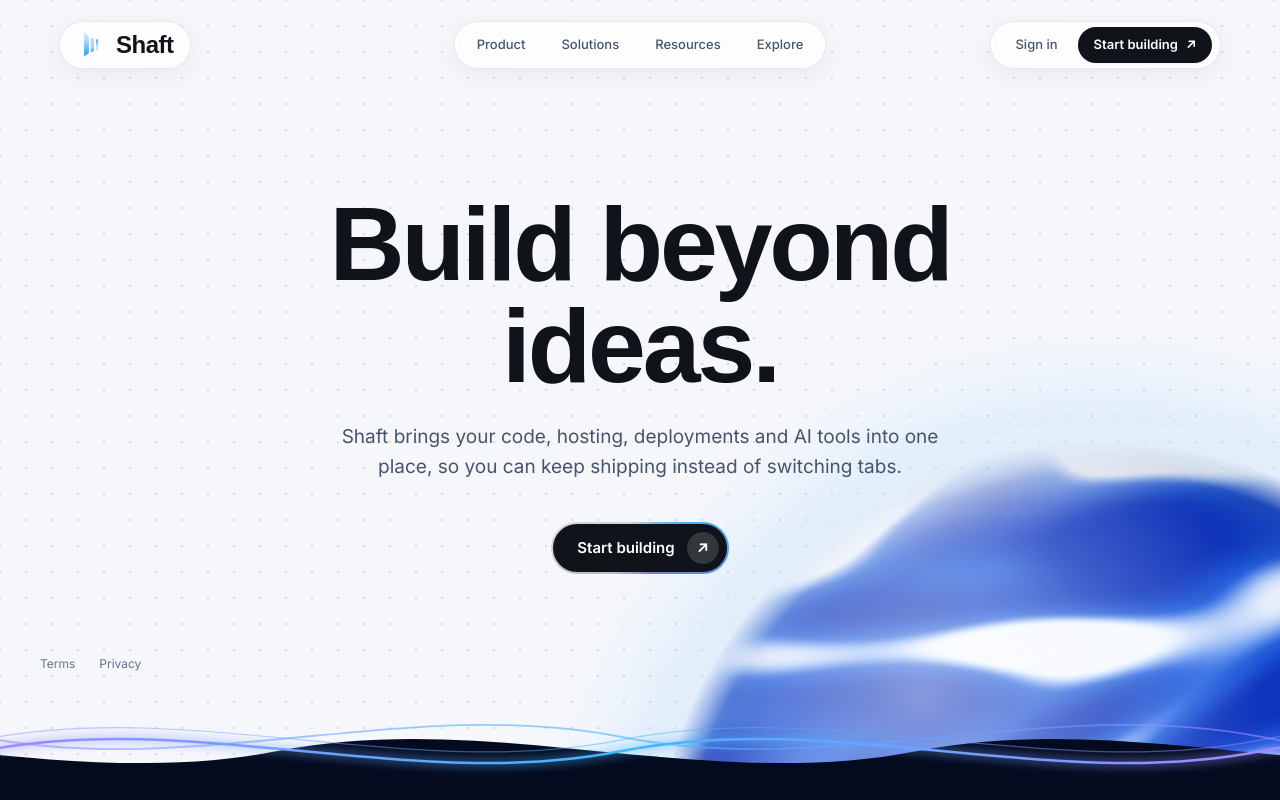
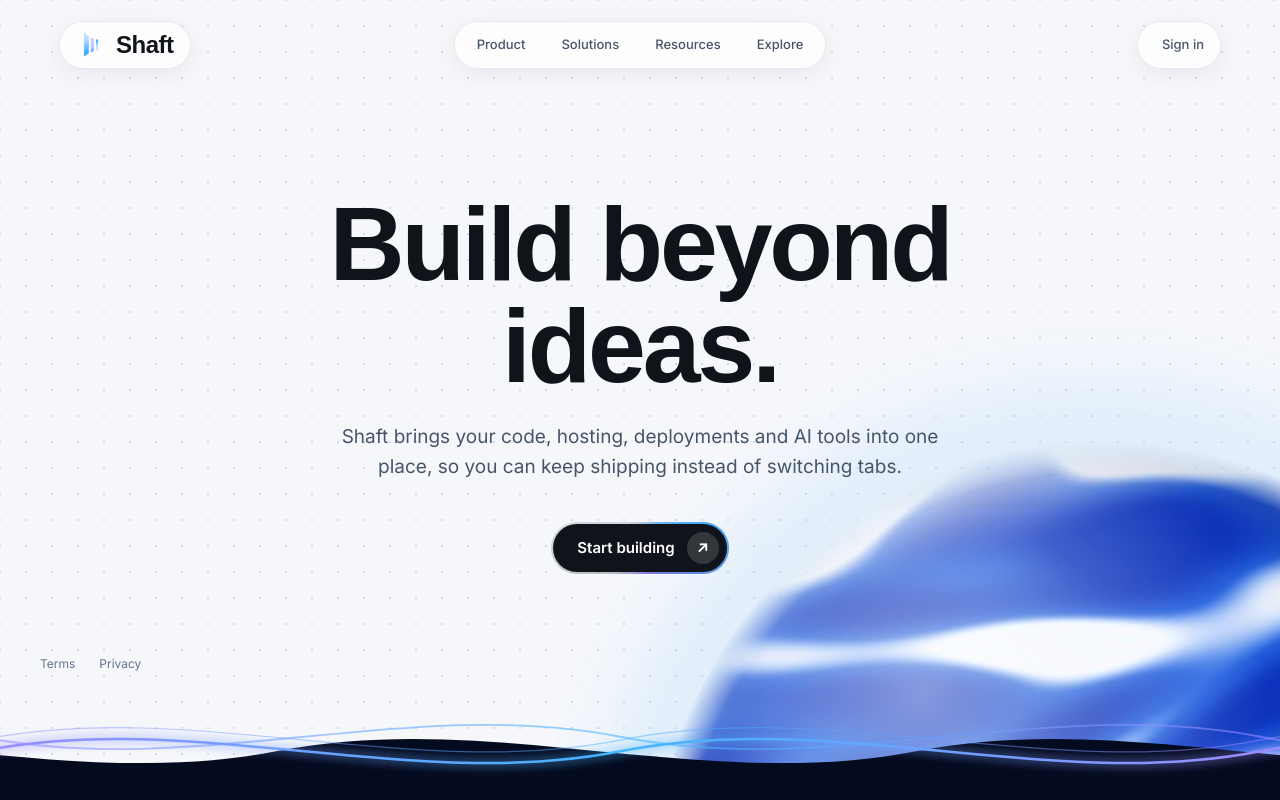
Before and after one commit to akshitonmars/SHAFT, a React (Vite) app: page / in a window 1280 px wide. Shown: the top 800 px of the page. Built offline with nearby package versions, Linux system fonts and the light colour scheme; a web font is replaced by a local one.

Commit message:
Show navbar CTA only after scrolling

```diff
--- a/src/components/layout/Navbar.tsx
+++ b/src/components/layout/Navbar.tsx
@@ -218,10 +218,12 @@ export default function Navbar({ onExploreClick, onPrivacyClick }: NavbarProps)
             <a href="/signin" className="hidden rounded-lg px-2 py-2 text-[13px] font-medium text-slate-600 transition-colors hover:text-[#101319] focus-visible:outline-none focus-visible:ring-2 focus-visible:ring-[#43B5FF] sm:inline-flex">
               Sign in
             </a>
-            <a href="/get-started" className="group relative inline-flex h-9 items-center justify-center gap-2 overflow-hidden rounded-full bg-[#101319] px-3.5 text-[12px] font-semibold text-white shadow-sm transition-[transform,box-shadow,background-color] duration-200 hover:-translate-y-px hover:bg-[#202630] hover:shadow-[0_6px_18px_rgba(16,19,25,0.18)] focus-visible:outline-none focus-visible:ring-2 focus-visible:ring-[#43B5FF] focus-visible:ring-offset-2 sm:px-4 sm:text-[13px]">
-              <span>Start building</span>
-              <span aria-hidden="true" className="inline-block transition-transform duration-200 group-hover:translate-x-0.5 group-hover:-translate-y-0.5">↗</span>
-            </a>
+{scrolled && (
+              <a href="/get-started" className="group relative inline-flex h-9 items-center justify-center gap-2 overflow-hidden rounded-full bg-[#101319] px-3.5 text-[12px] font-semibold text-white shadow-sm transition-[transform,box-shadow,background-color] duration-200 hover:-translate-y-px hover:bg-[#202630] hover:shadow-[0_6px_18px_rgba(16,19,25,0.18)] focus-visible:outline-none focus-visible:ring-2 focus-visible:ring-[#43B5FF] focus-visible:ring-offset-2 sm:px-4 sm:text-[13px]">
+                <span>Start building</span>
+                <span aria-hidden="true" className="inline-block transition-transform duration-200 group-hover:translate-x-0.5 group-hover:-translate-y-0.5">↗</span>
+              </a>
+            )}
 
             <button
               type="button"
```
